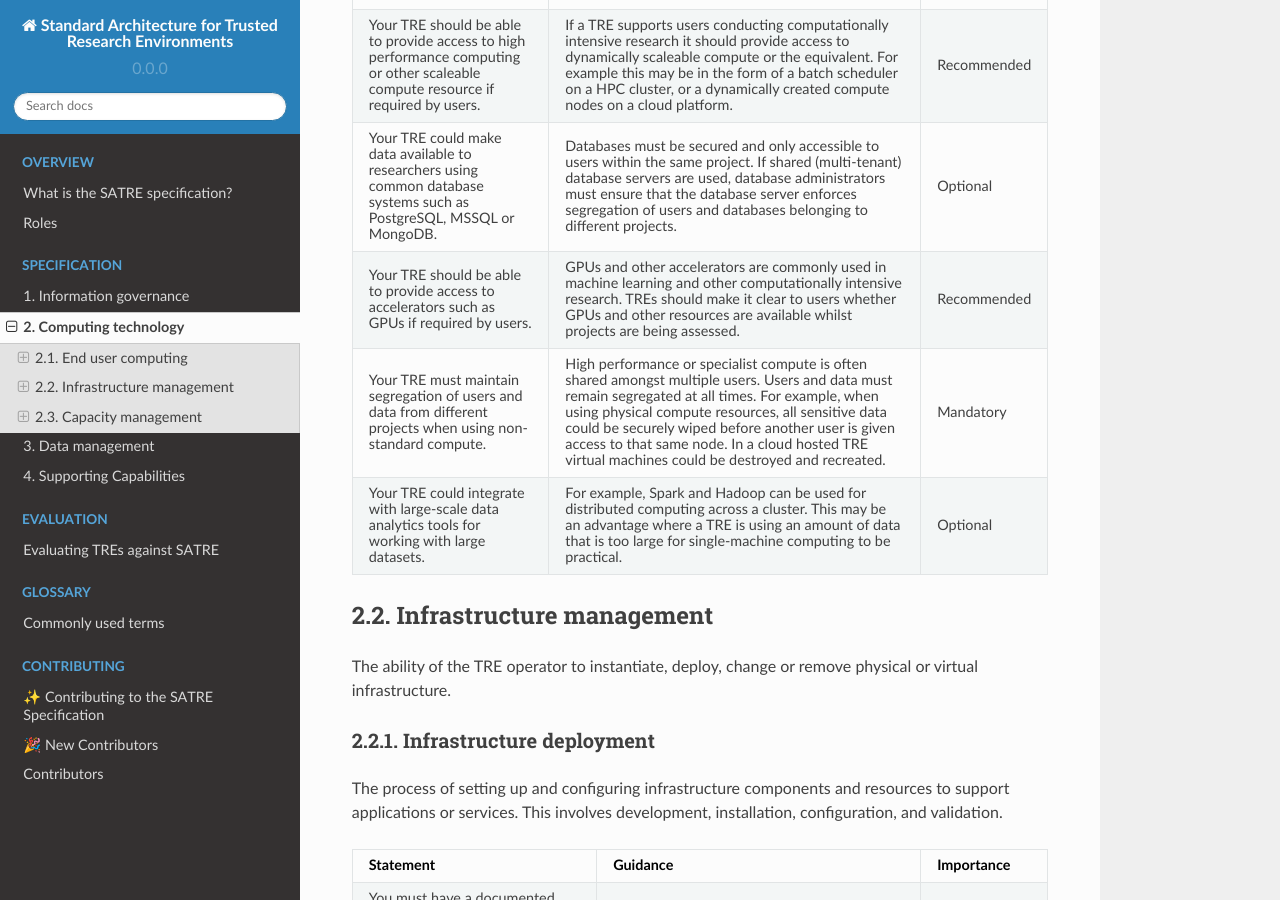
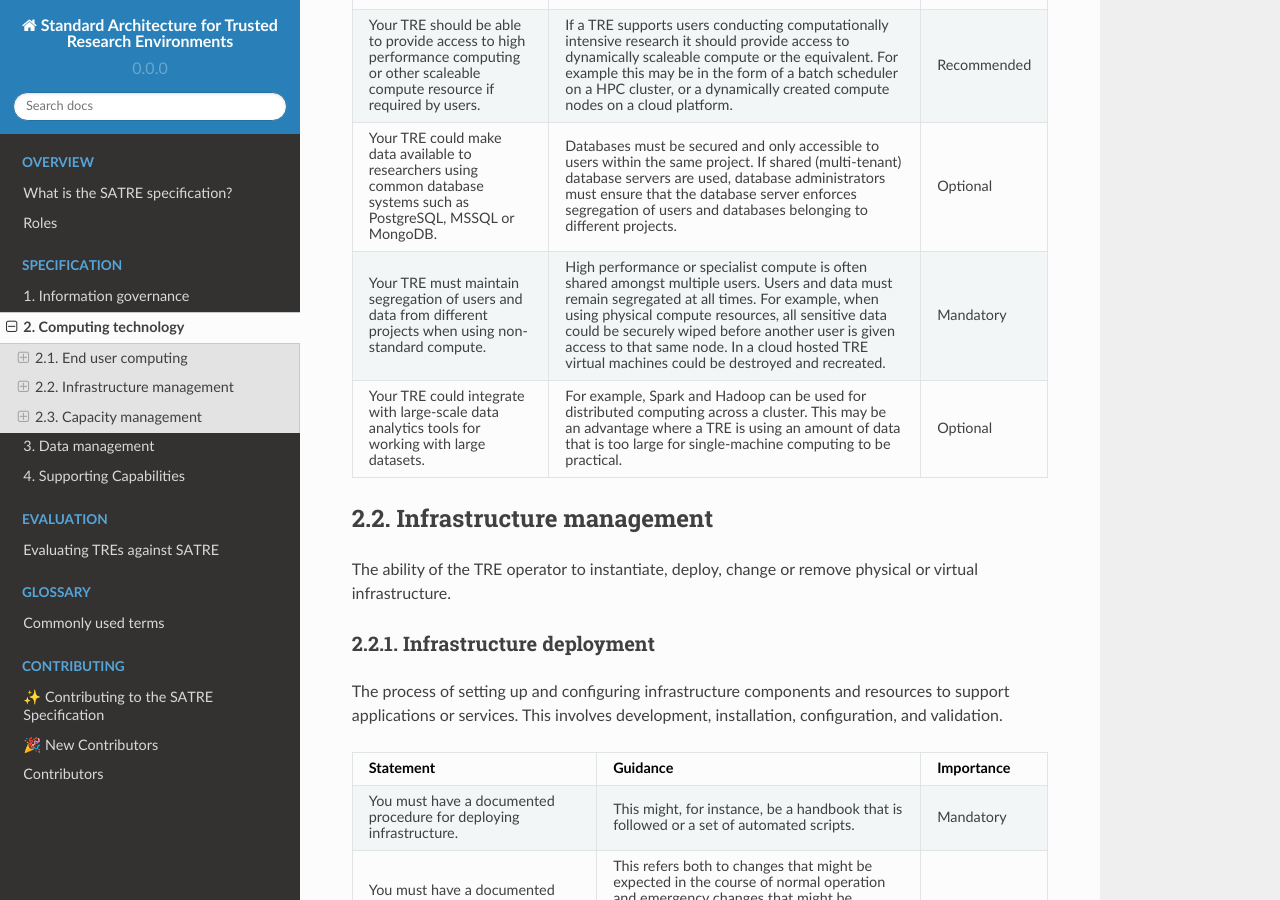
Before and after one commit to sa-tre/satre-specification, a Sphinx documentation site: the page built from docs/source/pillars/computing_technology.md, in a window 1280 px wide and 900 px high, scrolled down 2863 px. Built offline with Sphinx 7.4.7 and the Read the Docs theme 2.0.0, drawn with Linux system fonts in a browser that asks for light colours.

Commit message:
:coffin: Remove 'Your TRE should be able to provide access to accelerators such as GPUs if required by users.'

```diff
--- a/docs/source/pillars/computing_technology.md
+++ b/docs/source/pillars/computing_technology.md
@@ -136,10 +136,6 @@ Advanced, powerful computer resources to solve complex problems and process larg
   - Databases must be secured and only accessible to users within the same project.
     If shared (multi-tenant) database servers are used, database administrators must ensure that the database server enforces segregation of users and databases belonging to different projects.
   - Optional
-* - Your TRE should be able to provide access to accelerators such as GPUs if required by users.
-  - GPUs and other accelerators are commonly used in machine learning and other computationally intensive research.
-    TREs should make it clear to users whether GPUs and other resources are available whilst projects are being assessed.
-  - Recommended
 * - Your TRE must maintain segregation of users and data from different projects when using non-standard compute.
   - High performance or specialist compute is often shared amongst multiple users.
     Users and data must remain segregated at all times.
```
